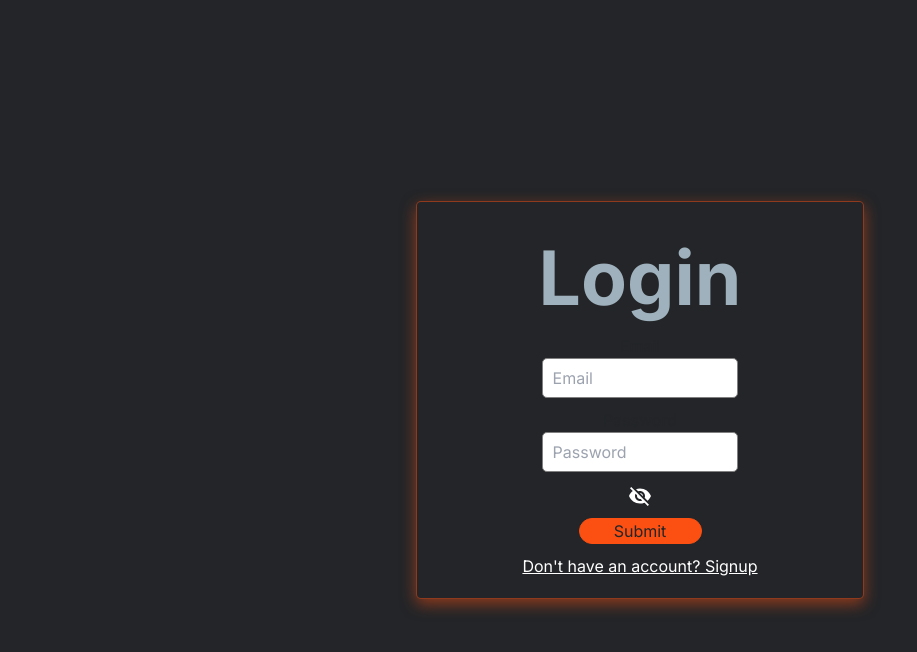
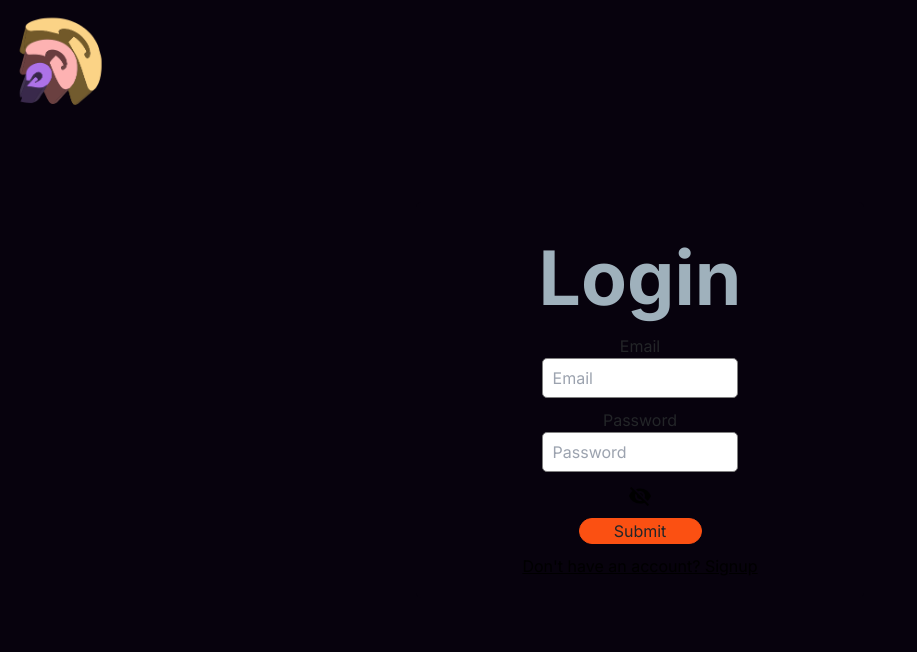
Before and after one commit to C2dricLeroy/groovz-front2, a Next.js app: page /signin in a window 1280 px wide. Shown: the top 652 px of the page, without its empty margins (0-917 px from the left). Built offline with nearby package versions, Linux system fonts and the light colour scheme.

Commit message:
feat(ui): add logo and link to homepage

```diff
--- a/src/app/signin/page.tsx
+++ b/src/app/signin/page.tsx
@@ -16,6 +16,9 @@ function Login() {
 
     return (
         <div className={styles.page}>
+            <Link href='/'>
+                <img src='/Groovz.png' alt="Groovz logo" className={styles.logo} width={100} height={100}/>
+            </Link>
             <div className={styles.container}>
                 <h1 className={styles.title}>Login</h1>
                 <form className={styles.form} onSubmit={signinViewModel.signinSubmit}>
--- a/src/app/signin/styles.module.css
+++ b/src/app/signin/styles.module.css
@@ -39,21 +39,18 @@
     flex-direction: column;
     justify-content: center;
     align-items: center;
-    color: white;
     padding: 20px;
-    background-color: #232528;
+    background-color: #07020D;
     margin: auto;
     width: 35%;
     height: auto;
     border-radius: 5px;
-    box-shadow: 0 5px 15px rgba(251, 80, 18, 0.5);
-    border: 1px solid rgba(251, 80, 18, 0.5);
 }
 
 .page {
     width: 100vw;
     height: 100vh;
-    background-color: #232528;
+    background-color: #07020D;
     display: flex;
     justify-content: center;
     align-items: center;
@@ -78,3 +75,13 @@
 .underline {
     text-decoration: underline;
 }
+
+.underline:hover {
+    color: darkgray;
+}
+
+.logo {
+    position: absolute;
+    top: 10px;
+    left: 10px;
+}
```
Also changed, not shown: public/Groovz.png (added).
